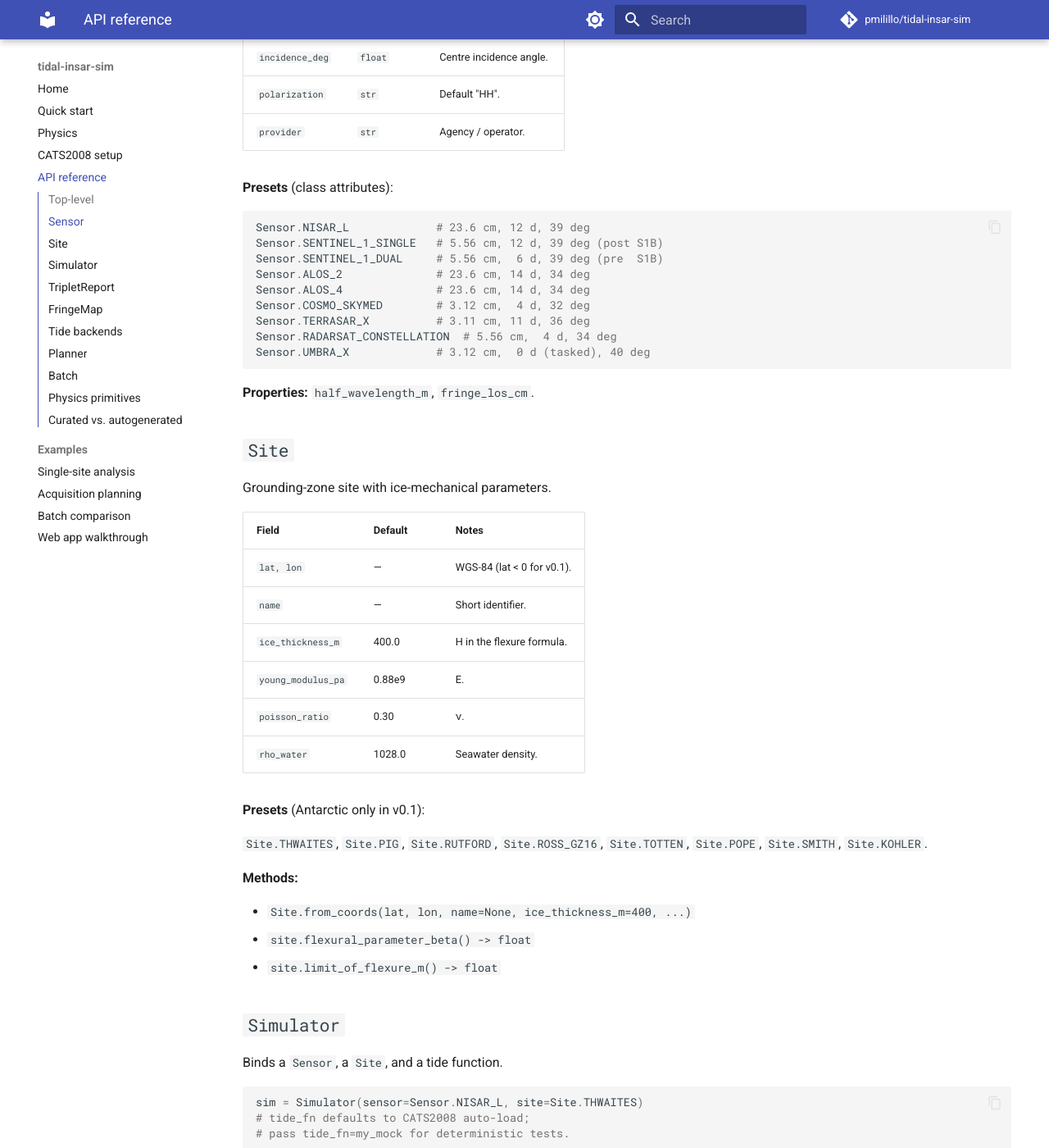
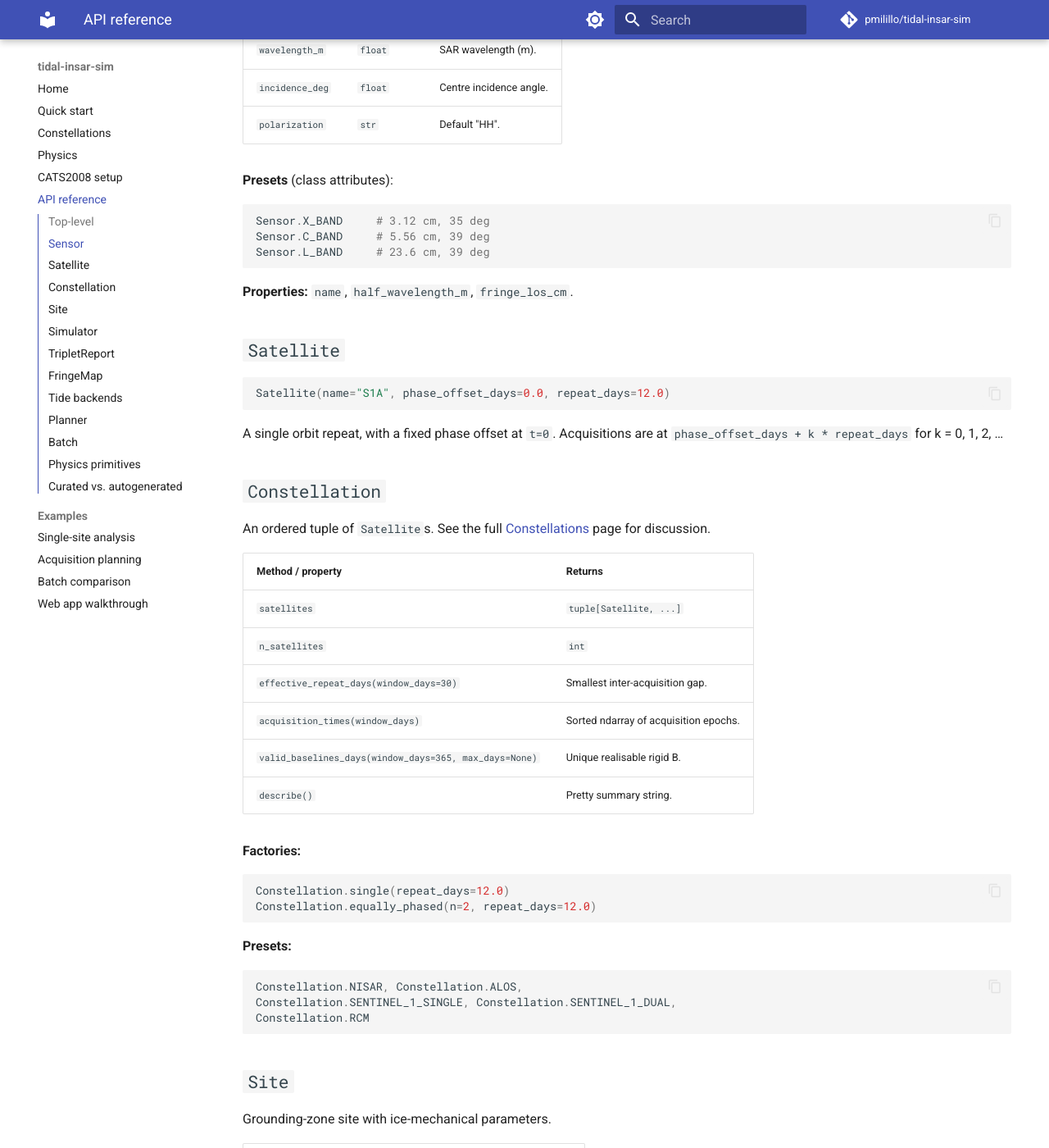
Before and after one commit to Milillo-lab/tidal-insar-sim, an MkDocs documentation site: the page built from docs/api.md, in a window 1280 px wide and 1400 px high, scrolled down 604 px. Shown: the whole window at 82% size. Built offline with MkDocs 1.6.1 and Material for MkDocs 9.7.7, drawn with Linux system fonts in a browser that asks for light colours; comment, search, counter and statistics services are not loaded; some of the changed text lies outside the part shown.

Commit message:
v0.2: CLI constellation flags + docs/constellations.md
## CLI

All four subcommands (`analyze`, `plan`, `synthesize`, `batch`) now accept
a shared `constellation_options` group:

- `--n-sats INT` + `--repeat-per-sat FLOAT`: quick equally-phased build.
- `--constellation NAME`: preset lookup (NISAR, SENTINEL-1-DUAL, RCM, ALOS).
- `--satellites FILE`: YAML with arbitrary per-satellite phasing
  (`satellites: [{name, phase_offset_days, repeat_days}, ...]`).
- `--incidence DEG`: override the band's default incidence angle.

Precedence: --satellites > --constellation > --n-sats+--repeat-per-sat >
default (single-sat 12 d).

`analyze` gets a new `--mode {rigid,multi_baseline,any_triplet}` flag:

- `rigid`: same outputs as before.
- `multi_baseline`: writes `multi_baseline_summary.csv` + per-B
  `sweep_B{XX.XX}.csv`. Rich table shows P(>=3fr) across valid Bs.
- `any_triplet`: writes `any_triplets.csv` listing every `(t1,t2,t3)`
  from the constellation schedule.

`batch` accepts multiple `--constellation` flags, producing a (site x
sensor x constellation) grid. When >1 constellation is used, the heatmap
column labels are disambiguated with `[B=X.Xd]` suffix.

Live verified:
- `analyze --sensor L-BAND --preset RUTFORD --n-sats 2 --repeat-per-sat 12`
  -> verdict=excellent, P(>=3fr)=94.2%, B_eff=6.00 d.
- `analyze ... --constellation RCM --mode multi_baseline` shows
  B=4d/8d/12d table — B=8d wins at Rutford/L-band (95% usable).

## Docs

- New `docs/constellations.md`: full walkthrough of Satellite +
  Constellation, the three sweep modes, CLI flags, and a decision
  guide for which mode to use.
- Quickstart, API reference, and examples/02 updated to use
  `Sensor.L_BAND` + `Constellation.NISAR` and reference the new page.
- README's library and CLI quick-starts showcase multi-baseline and
  preset-constellation usage.
- `mkdocs.yml` nav gets a Constellations entry.

157/157 tests passing, mypy --strict clean, ruff clean.

Co-Authored-By: Claude Opus 4.7 (1M context) <noreply@anthropic.com>

````diff
--- a/docs/api.md
+++ b/docs/api.md
@@ -6,37 +6,72 @@ Curated guide to the public Python API. See the
 ## Top-level
 
 ```python
-from tidal_insar_sim import Sensor, Site, Simulator, TripletReport
+from tidal_insar_sim import (
+    Sensor, Site, Simulator, TripletReport,
+    Constellation, Satellite,
+)
 ```
 
 ## `Sensor`
 
-`@dataclass(frozen=True)`. Immutable SAR sensor descriptor.
+`@dataclass(frozen=True)`. Immutable SAR-band descriptor. As of v0.2, a
+`Sensor` encodes *only* the electromagnetic + geometric properties — the
+observation cadence lives on a [`Constellation`](#constellation).
 
 | Field           | Type   | Notes                             |
 |-----------------|--------|-----------------------------------|
-| `name`          | `str`  | Display name.                     |
+| `band`          | `str`  | "X", "C", or "L".                 |
 | `wavelength_m`  | `float`| SAR wavelength (m).               |
-| `repeat_days`   | `float`| Nominal repeat interval.          |
 | `incidence_deg` | `float`| Centre incidence angle.           |
 | `polarization`  | `str`  | Default "HH".                     |
-| `provider`      | `str`  | Agency / operator.                |
 
 **Presets** (class attributes):
 
 ```python
-Sensor.NISAR_L             # 23.6 cm, 12 d, 39 deg
-Sensor.SENTINEL_1_SINGLE   # 5.56 cm, 12 d, 39 deg (post S1B)
-Sensor.SENTINEL_1_DUAL     # 5.56 cm,  6 d, 39 deg (pre  S1B)
-Sensor.ALOS_2              # 23.6 cm, 14 d, 34 deg
-Sensor.ALOS_4              # 23.6 cm, 14 d, 34 deg
-Sensor.COSMO_SKYMED        # 3.12 cm,  4 d, 32 deg
-Sensor.TERRASAR_X          # 3.11 cm, 11 d, 36 deg
-Sensor.RADARSAT_CONSTELLATION  # 5.56 cm,  4 d, 34 deg
-Sensor.UMBRA_X             # 3.12 cm,  0 d (tasked), 40 deg
+Sensor.X_BAND     # 3.12 cm, 35 deg
+Sensor.C_BAND     # 5.56 cm, 39 deg
+Sensor.L_BAND     # 23.6 cm, 39 deg
 ```
 
-**Properties:** `half_wavelength_m`, `fringe_los_cm`.
+**Properties:** `name`, `half_wavelength_m`, `fringe_los_cm`.
+
+## `Satellite`
+
+```python
+Satellite(name="S1A", phase_offset_days=0.0, repeat_days=12.0)
+```
+
+A single orbit repeat, with a fixed phase offset at `t=0`. Acquisitions are
+at `phase_offset_days + k * repeat_days` for k = 0, 1, 2, …
+
+## `Constellation`
+
+An ordered tuple of `Satellite`s. See the full [Constellations](constellations.md)
+page for discussion.
+
+| Method / property | Returns |
+|---|---|
+| `satellites` | `tuple[Satellite, ...]` |
+| `n_satellites` | `int` |
+| `effective_repeat_days(window_days=30)` | Smallest inter-acquisition gap. |
+| `acquisition_times(window_days)` | Sorted ndarray of acquisition epochs. |
+| `valid_baselines_days(window_days=365, max_days=None)` | Unique realisable rigid B. |
+| `describe()` | Pretty summary string. |
+
+**Factories:**
+
+```python
+Constellation.single(repeat_days=12.0)
+Constellation.equally_phased(n=2, repeat_days=12.0)
+```
+
+**Presets:**
+
+```python
+Constellation.NISAR, Constellation.ALOS,
+Constellation.SENTINEL_1_SINGLE, Constellation.SENTINEL_1_DUAL,
+Constellation.RCM
+```
 
 ## `Site`
 
@@ -64,19 +99,28 @@ Grounding-zone site with ice-mechanical parameters.
 
 ## `Simulator`
 
-Binds a `Sensor`, a `Site`, and a tide function.
+Binds a `Sensor`, a `Site`, a `Constellation`, and a tide function.
 
 ```python
-sim = Simulator(sensor=Sensor.NISAR_L, site=Site.THWAITES)
+sim = Simulator(
+    sensor=Sensor.L_BAND,
+    site=Site.THWAITES,
+    constellation=Constellation.NISAR,   # default: single-sat 12 d
+)
 # tide_fn defaults to CATS2008 auto-load;
 # pass tide_fn=my_mock for deterministic tests.
 ```
 
 **Methods:**
 
-- `sim.sweep_triplets(step_hours=1.0, duration_days=29.53) -> TripletReport`
-- `sim.synthesize_ddinsar(triplet_start_hours, *, size_m, pixel_m, gamma_grounded, gamma_shelf, multi_look, noise_seed) -> FringeMap`
-- `sim.confidence(triplet_start_hours, *, jitter_hours=1.0, n_realisations=10_000, rng=None, min_fringes_threshold=1.0) -> float`
+- `sim.sweep_triplets(step_hours=1.0, duration_days=29.53, *, baseline_days=None) -> TripletReport`
+  — rigid-B sweep at the constellation's effective baseline (override with `baseline_days=`).
+- `sim.multi_baseline_sweep(step_hours=1.0, duration_days=29.53, *, max_baseline_days=None) -> dict[float, TripletSweep]`
+  — one rigid sweep per valid B from the constellation's schedule.
+- `sim.any_triplet_sweep(duration_days=29.53, *, max_span_days=None, require_equal_baseline=False) -> AnyTripletSweep`
+  — every `(t1<t2<t3)` from the schedule; relax or preserve the equal-baseline constraint.
+- `sim.synthesize_ddinsar(triplet_start_hours, *, size_m, pixel_m, gamma_grounded, gamma_shelf, multi_look, noise_seed, baseline_days=None) -> FringeMap`
+- `sim.confidence(triplet_start_hours, *, jitter_hours=1.0, n_realisations=10_000, rng=None, min_fringes_threshold=1.0, baseline_days=None) -> float`
 
 ## `TripletReport`
 
--- a/mkdocs.yml
+++ b/mkdocs.yml
@@ -36,6 +36,7 @@ theme:
 nav:
   - Home: index.md
   - Quick start: quickstart.md
+  - Constellations: constellations.md
   - Physics: physics.md
   - CATS2008 setup: cats2008_setup.md
   - API reference: api.md
````
Also changed, not shown: README.md (+34 -6 lines), docs/constellations.md (added, +222 -0 lines), docs/examples/02_acquisition_planning.md (+21 -3 lines), docs/quickstart.md (+18 -5 lines), 6 other files.
